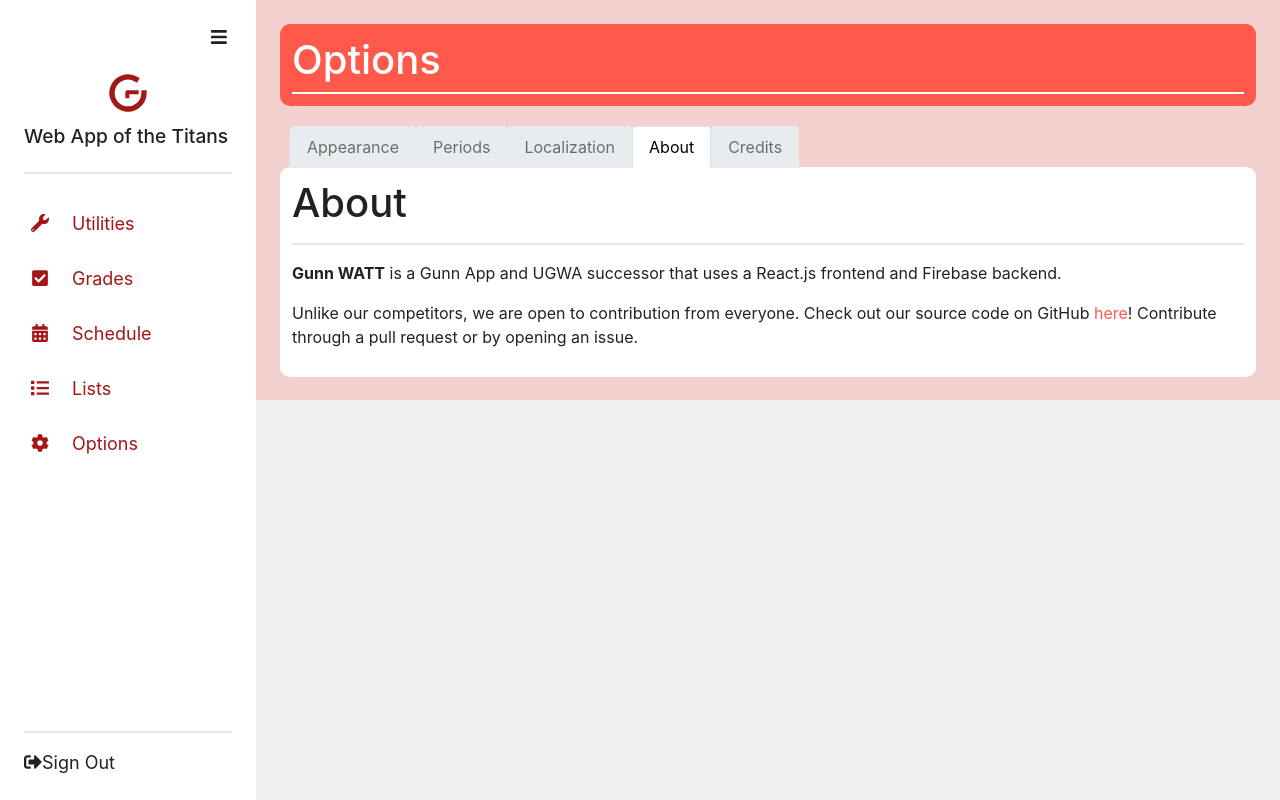
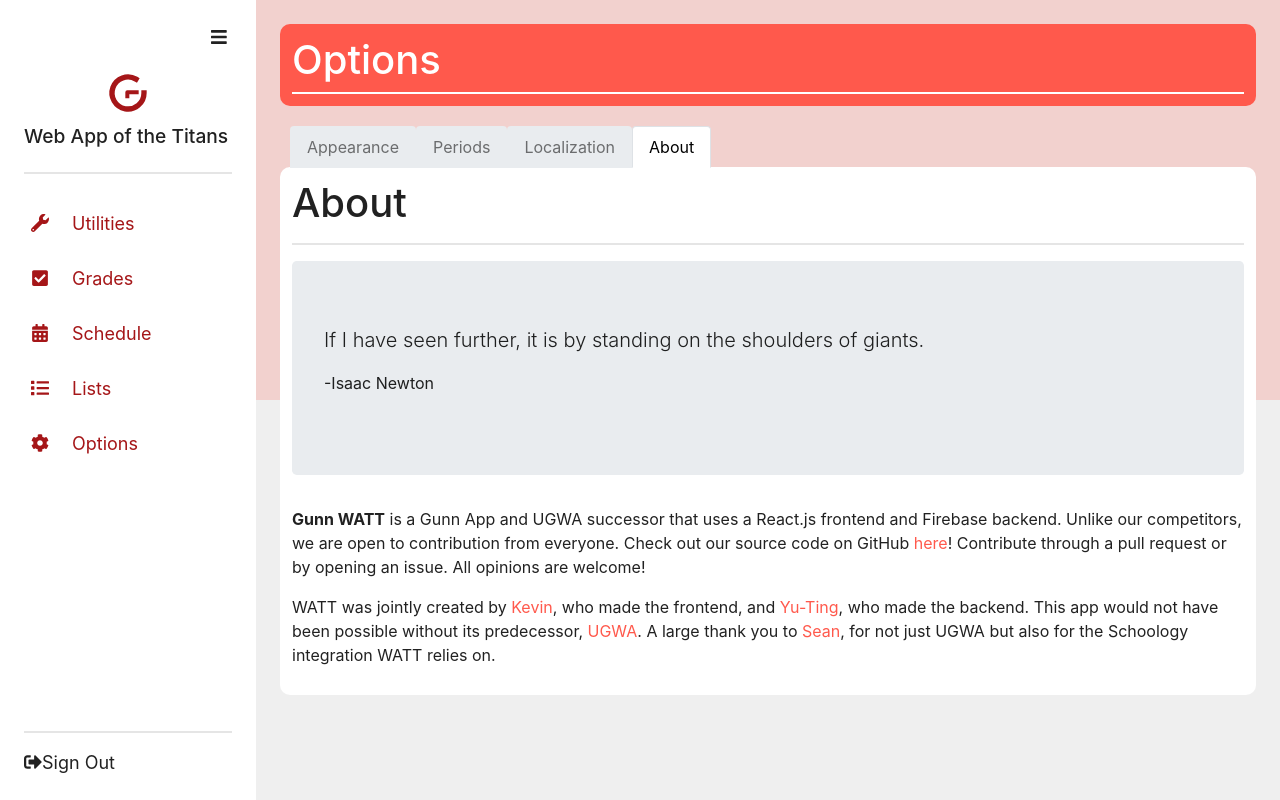
Before and after one commit to GunnWATT/watt, a React (Create React App) app in the folder ClientApp/: page /options in a window 1280 px wide. Both pictures are taken after a click on the item "About". Built offline with nearby package versions, Linux system fonts and the light colour scheme; no server answers; what react-google-maps would draw is missing.

Commit message:
Merge About and Credits

```diff
--- a/ClientApp/src/components/Options.js
+++ b/ClientApp/src/components/Options.js
@@ -7,7 +7,6 @@
 import Periods from "./options/Periods";
 import Localization from "./options/Localization.js";
 import About from "./options/About";
-import Credits from "./options/Credits";
 
 
 const Options = (props) => {
@@ -61,16 +60,6 @@
                             About
                         </NavLink>
                     </NavItem>
-                    <NavItem>
-                        <NavLink
-                            className={classnames({active: activePage === '5'})}
-                            onClick={() => {
-                                toggle('5');
-                            }}
-                        >
-                            Credits
-                        </NavLink>
-                    </NavItem>
                 </Nav>
             }
         >
@@ -87,9 +76,6 @@
                 <TabPane tabId="4">
                     <About/>
                 </TabPane>
-                <TabPane tabId="5">
-                    <Credits/>
-                </TabPane>
             </TabContent>
         </Header>
     );
--- a/ClientApp/src/components/options/About.js
+++ b/ClientApp/src/components/options/About.js
@@ -1,15 +1,28 @@
 import React from 'react';
+import {Jumbotron} from "reactstrap";
 
 const About = (props) => {
     return (
         <div>
             <h1>About</h1>
             <hr/>
-            <p><strong>Gunn WATT</strong> is a Gunn App and UGWA successor that uses a React.js frontend and Firebase backend.</p>
+            <Jumbotron>
+                <p className="lead">If I have seen further, it is by standing on the shoulders of giants.</p>
+                <p>-Isaac Newton</p>
+            </Jumbotron>
+
             <p>
+                <strong>Gunn WATT</strong> is a Gunn App and UGWA successor that uses a React.js frontend and Firebase backend.{' '}
                 Unlike our competitors, we are open to contribution from everyone.{' '}
                 Check out our source code on GitHub <a href="https://github.com/GunnWATT/watt">here</a>!{' '}
-                Contribute through a pull request or by opening an issue.
+                Contribute through a pull request or by opening an issue. All opinions are welcome!
+            </p>
+
+            <p>
+                WATT was jointly created by <a href="https://github.com/ky28059">Kevin</a>, who made the frontend,{' '}
+                and <a href="https://github.com/ytchang05">Yu-Ting</a>, who made the backend.{' '}
+                This app would not have been possible without its predecessor, <a href="https://github.com/Orbiit/gunn-web-app">UGWA</a>.{' '}
+                A large thank you to <a href="https://github.com/SheepTester">Sean</a>, for not just UGWA but also for the Schoology integration WATT relies on.
             </p>
         </div>
     );
--- a/ClientApp/src/components/options/Credits.js
+++ /dev/null
@@ -1,24 +0,0 @@
-import React from 'react';
-import { Jumbotron } from 'reactstrap';
-
-const Credits = (props) => {
-    return (
-        <div>
-            <h1>Credits</h1>
-            <Jumbotron>
-                <p className="lead">If I have seen further, it is by standing on the shoulders of giants.</p>
-                <p>-Isaac Newton</p>
-            </Jumbotron>
-            <p>
-                This app would not have been possible without its predecessor, <a href="https://github.com/Orbiit/gunn-web-app">UGWA</a>.{' '}
-                A large thank you to <a href="https://github.com/SheepTester">Sean</a>, for not just UGWA but also for the Schoology integration WATT relies on.
-            </p>
-            <p>
-                WATT was jointly created by <a href="https://github.com/ky28059">Kevin</a>, who made the React frontend,{' '}
-                and <a href="https://github.com/ytchang05">Yu-Ting</a>, who made the Firebase backend.
-            </p>
-        </div>
-    );
-}
-
-export default Credits;
```
